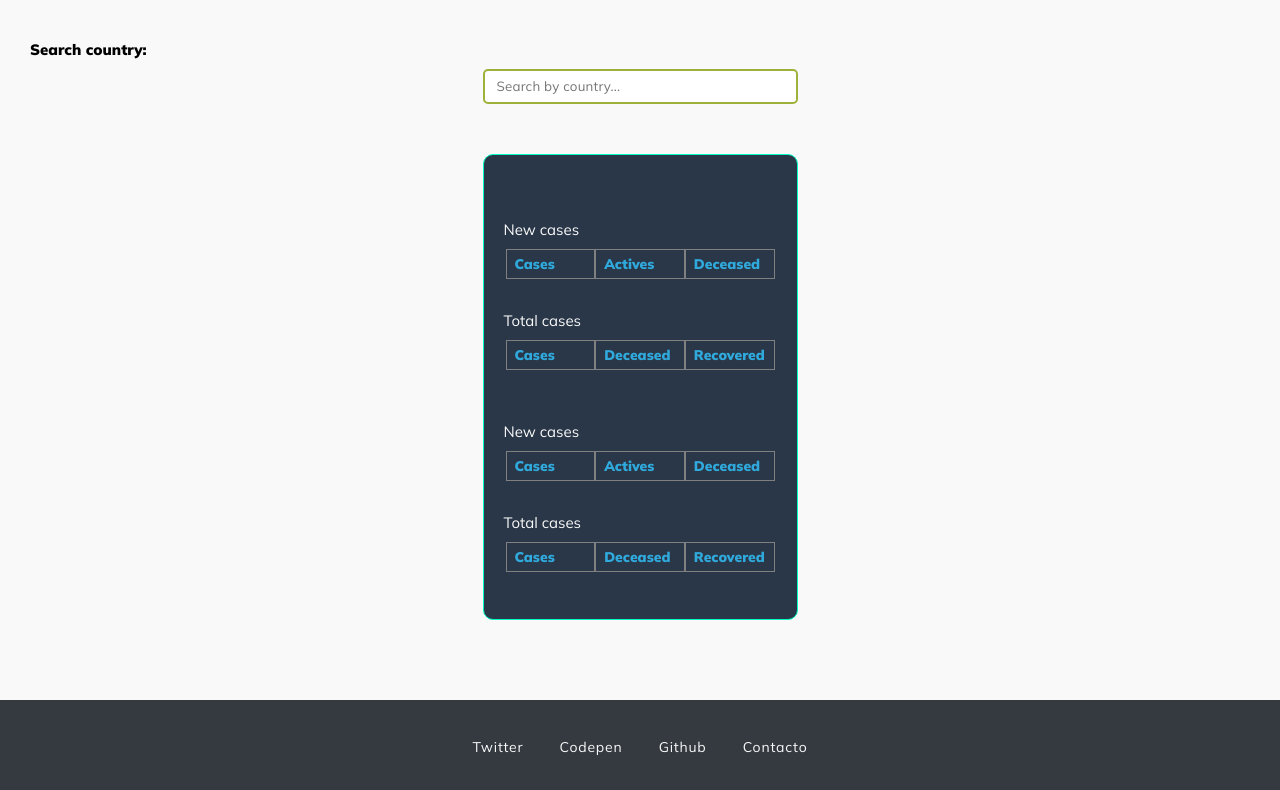
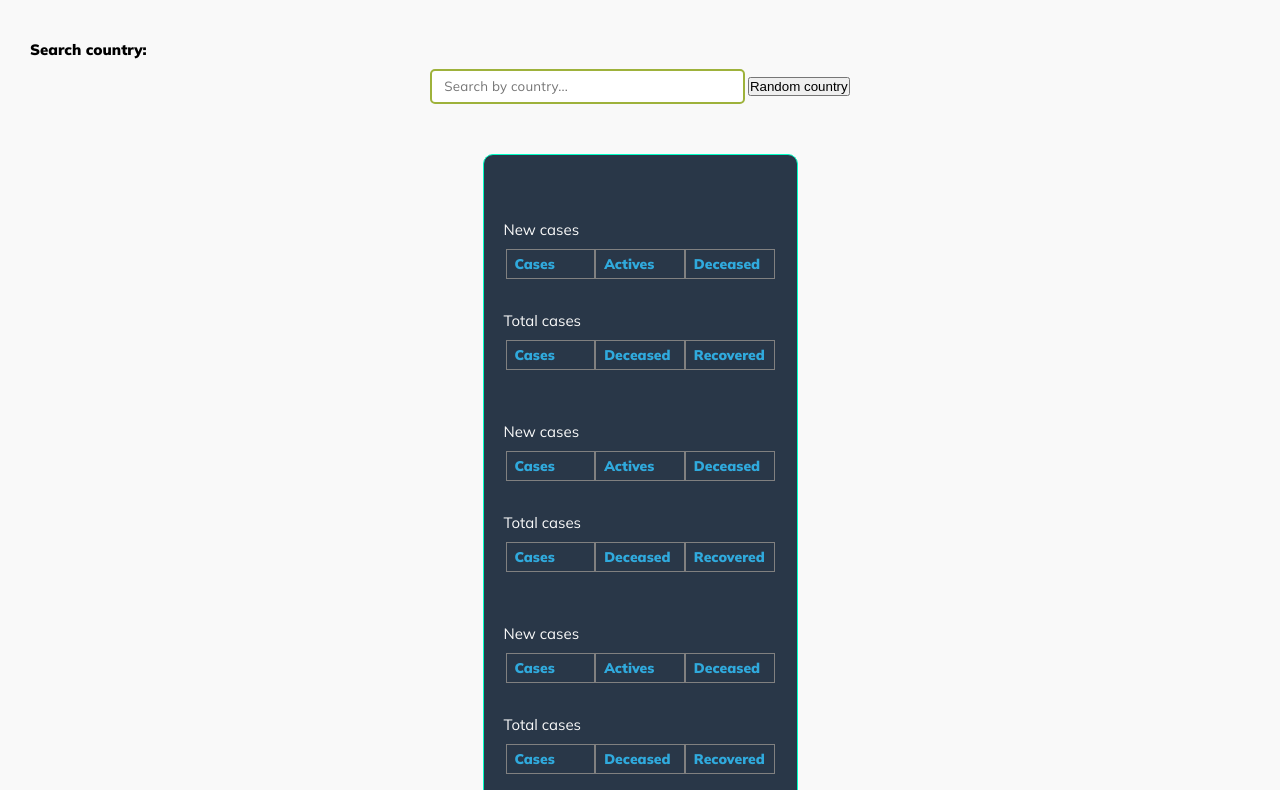
Before and after one commit to ramez-cesar/covid19-data, a plain HTML site: page index.html in a window 1280 px wide. Shown: the part 460-1250 px from the top of the page. Drawn offline with Linux system fonts and the light colour scheme; no server answers.

Commit message:
Adding 3rd table data and new button in [index.html]

```diff
--- a/index.html
+++ b/index.html
@@ -45,7 +45,11 @@
 
         <form id="search_form" class="search_form">
             <label for="search_country" class="search_text">Search country:</label>
-            <input type="text" id="search_country" name="search_country" placeholder="Search by country...">
+            <div class="container-input-btn">
+                <input type="text" id="search_country" name="search_country" placeholder="Search by country...">
+                <button type="button" id="random_country_up">Random country</button>
+            </div>
+
         </form>
 
         <section class="main--container-country">
@@ -148,8 +152,58 @@
                 </div>
             </div>
 
+
+            <div class="container-country">
+
+                <h3 id="third_country_name"></h3>
+
+                <div class="country-cases">
+
+                    <h3>New cases</h3>
+                    <table class="new-cases">
+                        <tr>
+                            <td>
+                                <h4>Cases</h4>
+                                <span id="new_cases_country_three"></span>
+                            </td>
+
+                            <td>
+                                <h4>Actives</h4>
+                                <span id="active_cases_country_three"></span>
+                            </td>
+
+                            <td>
+                                <h4>Deceased</h4>
+                                <span id="new_deaths_country_three"></span>
+                            </td>
+                        </tr>
+                    </table>
+
+                    <h3>Total cases</h3>
+                    <table class="total-cases">
+                        <tr>
+                            <td>
+                                <h4>Cases</h4>
+                                <span id="total_cases_country_three"></span>
+                            </td>
+
+                            <td>
+                                <h4>Deceased</h4>
+                                <span id="total_deaths_country_three"></span>
+                            </td>
+
+                            <td>
+                                <h4>Recovered</h4>
+                                <span id="total_recovered_country_three"></span>
+                            </td>
+                        </tr>
+                    </table>
+
+                </div>
+            </div>
+
         </section>
-
+        <button type="button" id="random_country_down">Random country</button>
     </main>
 
     <footer>
```
